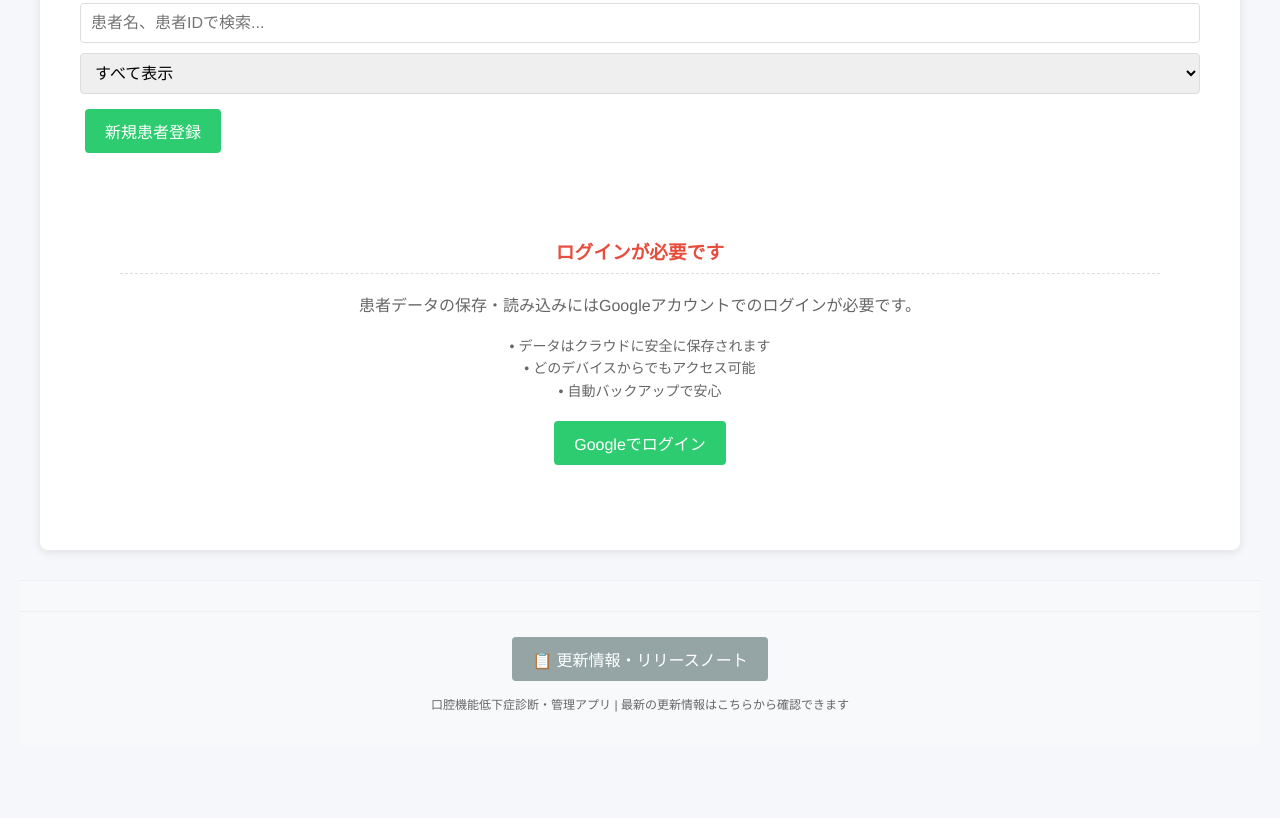
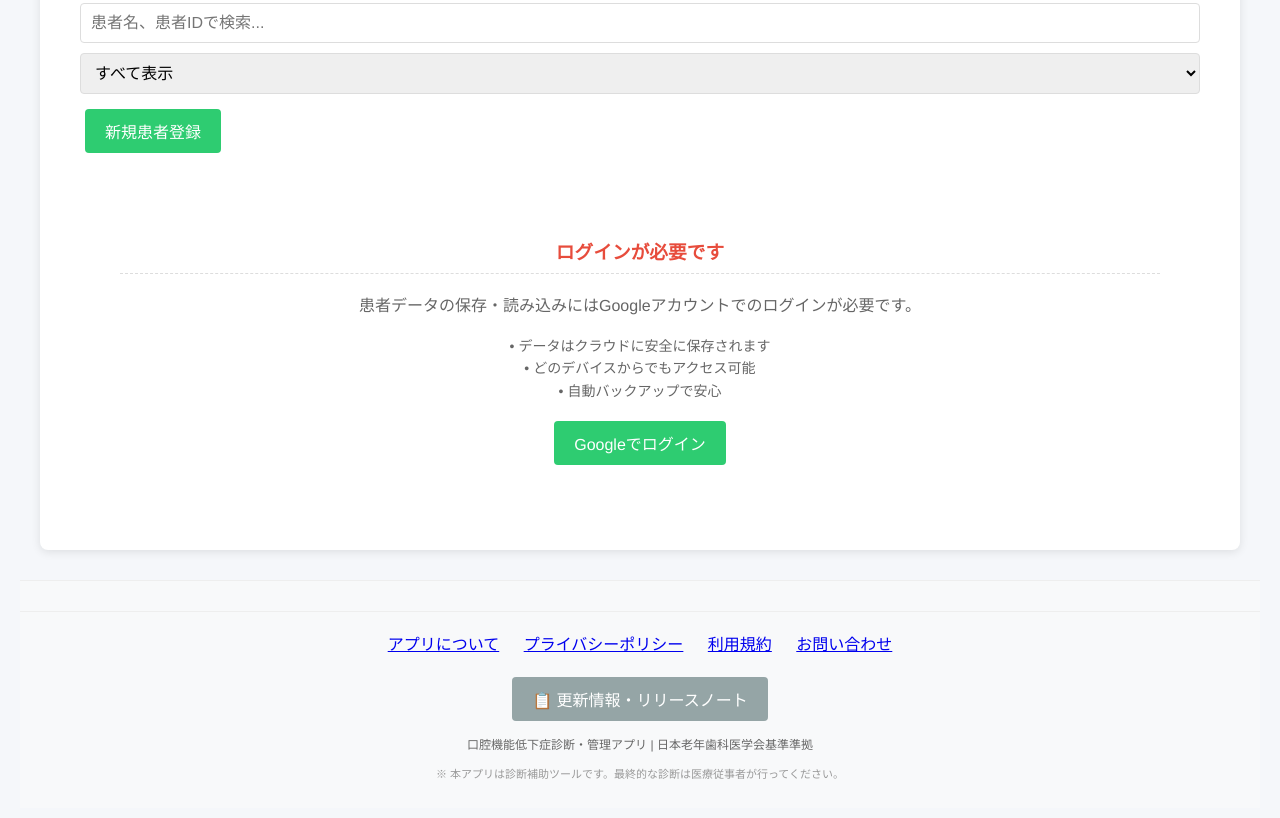
Before and after one commit to h4mmerjp/oral-function-firebase, a plain HTML site: page index.html in a window 1280 px wide. Shown: the part 448-1266 px from the top of the page. Before the commit the page ends 1213 px from the top, so only its background shows below. Drawn offline with Linux system fonts and the light colour scheme; no server answers.

Commit message:
Update index.html

```diff
--- a/index.html
+++ b/index.html
@@ -3,8 +3,20 @@
 <head>
   <meta charset="UTF-8">
   <meta name="viewport" content="width=device-width, initial-scale=1.0">
-  <title>口腔機能低下症 診断・管理アプリ</title>
+
+  <!-- AdSense審査用メタタグ -->
+  <meta name="description" content="日本老年歯科医学会基準に基づく口腔機能低下症の診断・管理ツール。歯科医師・歯科衛生士向けの診断補助アプリケーション。">
+  <meta name="keywords" content="口腔機能,歯科,診断,管理,医療従事者,口腔機能低下症,日本老年歯科医学会">
+  <meta name="author" content="口腔機能低下症診断・管理アプリ">
+
+  <title>口腔機能低下症 診断・管理アプリ - 歯科医療従事者向け診断支援ツール</title>
   <link rel="stylesheet" href="styles.css">
+
+  <!-- AdSense コード（審査通過後に有効化） -->
+  <!--
+  <script async src="https://pagead2.googlesyndication.com/pagead/js/adsbygoogle.js?client=ca-pub-XXXXXXXXXXXXXX"
+          crossorigin="anonymous"></script>
+  -->
 </head>
 <body>
   <div class="container">
@@ -164,11 +176,27 @@
   <!-- Release Notes Section -->
 <footer class="app-footer no-print">
   <div style="text-align: center; padding: 20px; border-top: 1px solid #eee; margin-top: 30px;">
+
+    <!-- 必須リンク -->
+  <div style="margin-bottom: 15px;">
+      <a href="about.html" style="margin: 0 10px;">アプリについて</a>
+      <a href="privacy-policy.html" style="margin: 0 10px;">プライバシーポリシー</a>
+      <a href="terms-of-service.html" style="margin: 0 10px;">利用規約</a>
+      <a href="contact.html" style="margin: 0 10px;">お問い合わせ</a>
+    </div>
+
+    <!-- リリースノートボタン -->
     <button onclick="showReleaseNotes()" class="btn-secondary" style="margin: 5px;">
       📋 更新情報・リリースノート
     </button>
+
+    <!-- コピーライトとアプリ説明 -->
     <p style="font-size: 12px; color: #666; margin: 10px 0;">
-        口腔機能低下症診断・管理アプリ | 最新の更新情報はこちらから確認できます
+      口腔機能低下症診断・管理アプリ | 日本老年歯科医学会基準準拠
+    </p>
+
+    <p style="font-size: 11px; color: #999; margin: 5px 0;">
+      ※ 本アプリは診断補助ツールです。最終的な診断は医療従事者が行ってください。
     </p>
   </div>
 </footer>
```
Lines whose indentation alone changed are shown as unchanged.
